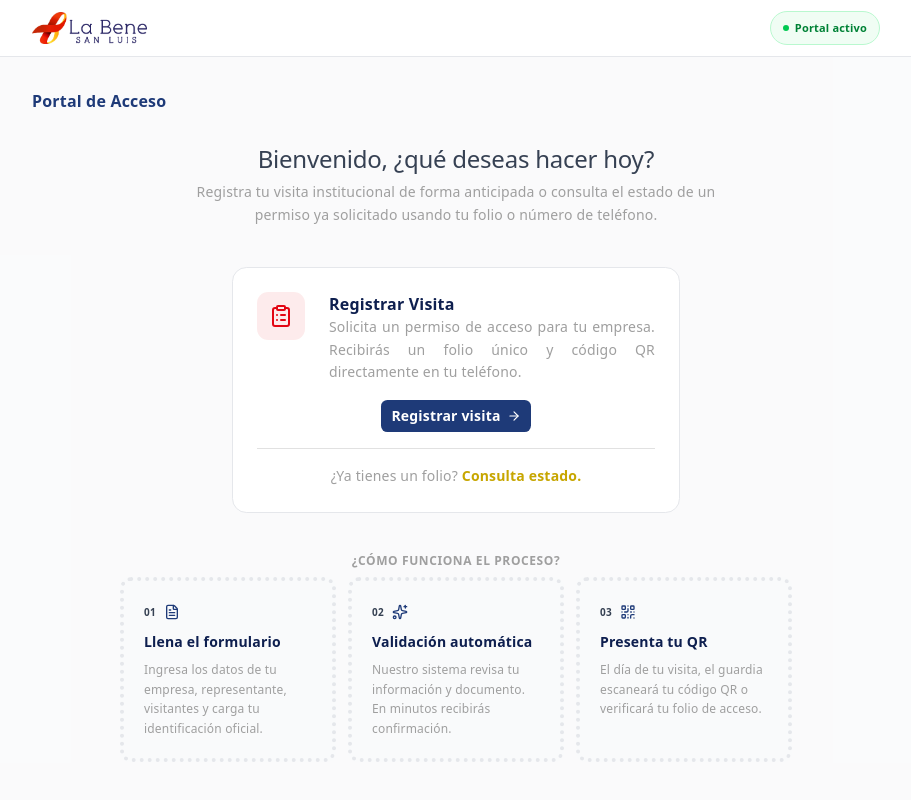
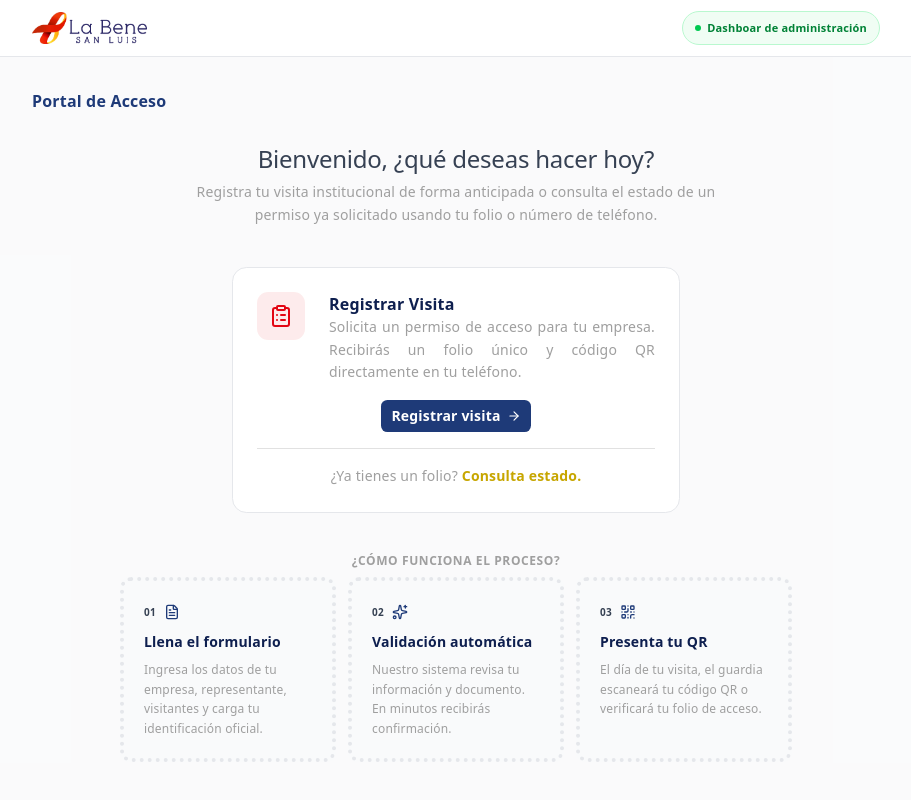
Before and after one commit to JonathanEduardo/MinimalDemos, a React (Vite) app: page /provider/access in a window 1280 px wide. Shown: the top 800 px of the page, without its empty margins (184-1095 px from the left). Built offline with nearby package versions, Linux system fonts and the light colour scheme.

Commit message:
Navigate

```diff
--- a/src/App.tsx
+++ b/src/App.tsx
@@ -8,7 +8,7 @@ function App() {
     <BrowserRouter>
       <VisitasProvider>
         <Routes>
-          <Route path="/" element={<DashboardPage />} />
+          <Route path="/" element={<ProveedorPage />} />
           <Route path="/admin" element={<AdminPage />} />
           <Route path="/guardia" element={<GuardiaPage />} />
           <Route path="/provider/access" element={<ProveedorPage />} />
--- a/src/components/pages/ProveedorPage.tsx
+++ b/src/components/pages/ProveedorPage.tsx
@@ -34,6 +34,7 @@ import { useVisitas, type Visita, type ContactoPreferido } from "@/store/visitas
 import { QRCodeSVG } from "qrcode.react"
 import logoSm from "@/assets/logos/logo_sm.png"
 import logoFull from "@/assets/logos/logo_full.png"
+import { useNavigate } from "react-router-dom"
 
 /* ========================================
    PROVEEDOR PAGE — Vista pública sin sidebar
@@ -854,6 +855,7 @@ function ConsultarPermiso({ onBack }: { onBack: () => void }) {
 
 export function ProveedorPage() {
   const [mode, setMode] = React.useState<Mode>("idle")
+  const navigate = useNavigate()
 
   return (
     <div className="min-h-screen bg-gray-50/50 flex flex-col">
@@ -869,19 +871,13 @@ export function ProveedorPage() {
           </button>
 
           <div className="flex items-center gap-3">
-            <div className="hidden sm:flex items-center gap-1.5 rounded-full border border-green-200 bg-green-50 px-3 py-1 text-[11px] font-semibold text-green-700">
-              <span className="inline-block h-1.5 w-1.5 rounded-full bg-green-500" />
-              Portal activo
-            </div>
-            {mode !== "idle" && (
-              <button
-                type="button"
-                onClick={() => setMode("idle")}
-                className="btn-ghost btn-sm text-xs text-muted-foreground"
-              >
-                Inicio
-              </button>
-            )}
+            <button  type="button"
+                onClick={() => navigate("/admin")}
+                className=" cursor-pointer hidden sm:flex items-center gap-1.5 rounded-full border border-green-200 bg-green-50 px-3 py-1 text-[11px] font-semibold text-green-700">
+              <span  className="inline-block h-1.5 w-1.5 rounded-full bg-green-500" />
+              Dashboar de administración
+            </button>
+
           </div>
         </div>
       </header>
```
